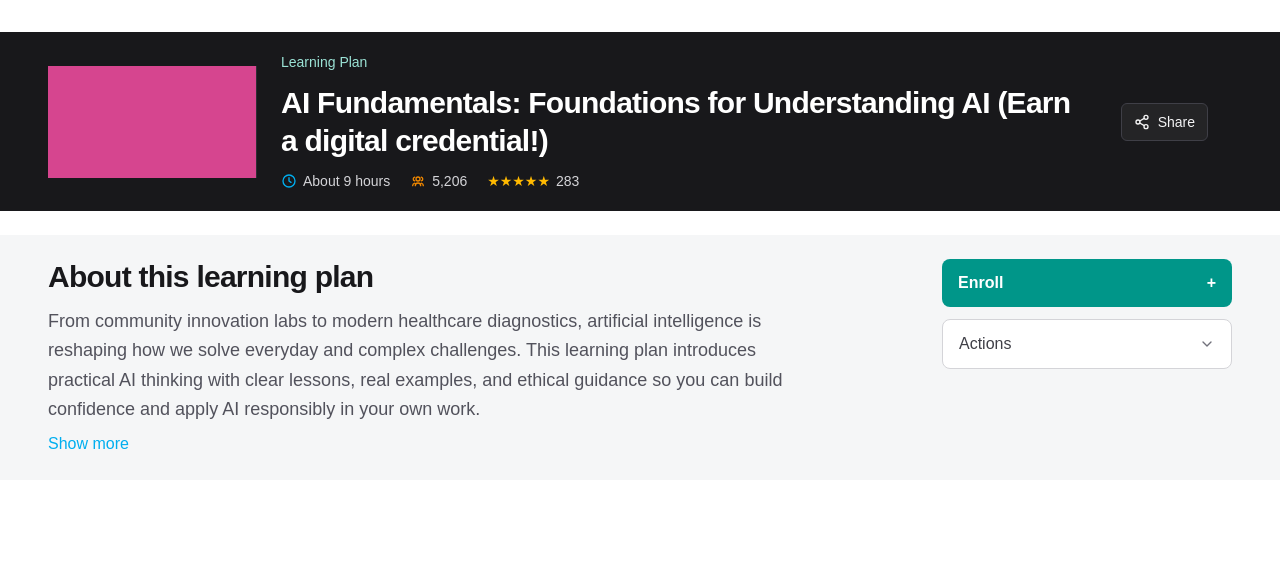
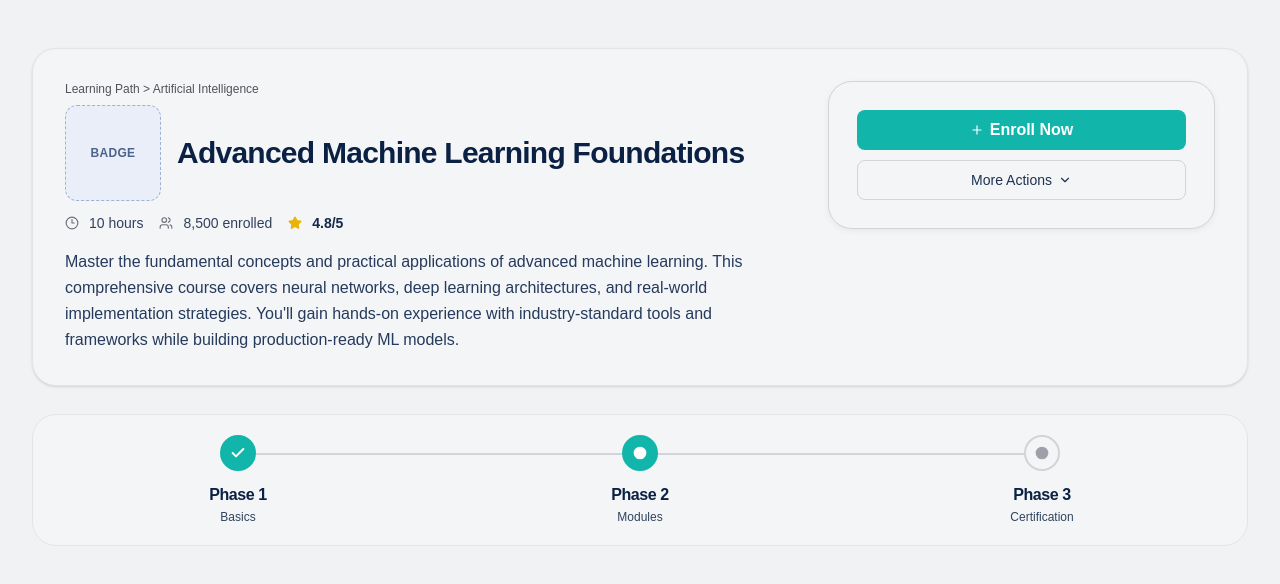
Before and after one commit to nathsuki73/gadvance, a Next.js app: page /course in a window 1280 px wide. Shown: the top 584 px of the page. Built offline with nearby package versions, Linux system fonts and the light colour scheme.

Commit message:
Refactor CourseCard, AboutLearningPlan, and SubHeader components for improved styling and layout; update package-lock.json to include peer dependencies

```diff
--- a/app/components/courseDetails/about.tsx
+++ b/app/components/courseDetails/about.tsx
@@ -1,54 +1,49 @@
+import { Check, Circle } from "lucide-react";
+
+const phases = [
+  { label: "Phase 1", subtitle: "Basics", state: "completed" },
+  { label: "Phase 2", subtitle: "Modules", state: "active" },
+  { label: "Phase 3", subtitle: "Certification", state: "upcoming" },
+] as const;
+
 export default function AboutLearningPlan() {
   return (
-		<section className="relative left-1/2 right-1/2 mt-6 w-screen -translate-x-1/2 bg-[#f5f6f7] px-4 py-6 md:px-8 lg:px-12">
-			<div className="flex flex-col gap-6 lg:flex-row lg:items-start lg:justify-between">
-				<div className="min-w-0 lg:max-w-4xl">
-						<h2 className="text-2xl font-bold tracking-tight text-zinc-900 md:text-3xl">
-						About this learning plan
-						</h2>
+    <section className="mt-7 rounded-3xl border border-zinc-200 bg-[#F4F5F7] p-4 md:p-5">
+      <div className="relative grid grid-cols-1 gap-4 sm:grid-cols-3 sm:gap-6 md:gap-8">
+        <div
+          className="pointer-events-none absolute top-4.5 hidden border-t-2 border-zinc-300 sm:block"
+          style={{ left: "16.6667%", right: "16.6667%" }}
+          aria-hidden="true"
+        />
+        {phases.map((phase) => {
+          const isCompleted = phase.state === "completed";
+          const isActive = phase.state === "active";
 
-						<p className="mt-3 max-w-3xl text-base leading-relaxed text-zinc-600 md:text-lg">
-						From community innovation labs to modern healthcare diagnostics,
-						artificial intelligence is reshaping how we solve everyday and
-						complex challenges. This learning plan introduces practical AI
-						thinking with clear lessons, real examples, and ethical guidance so
-						you can build confidence and apply AI responsibly in your own work.
-						</p>
-
-						<button
-							type="button"
-							className="mt-2 text-sm font-medium text-[#00aeef] transition hover:text-[#0092c9] md:text-base"
+          return (
+            <article key={phase.label} className="relative z-10 flex items-start gap-2.5 sm:flex-col sm:items-center sm:gap-3">
+              <div
+                className={`flex h-9 w-9 items-center justify-center rounded-full border-2 ${
+                  isCompleted || isActive
+                    ? "border-[#11B5AA] bg-[#11B5AA] text-white"
+                    : "border-zinc-300 bg-[#F4F5F7] text-zinc-400"
+                }`}
               >
-							Show more
-						</button>
+                {isCompleted ? (
+                  <Check className="h-4 w-4" strokeWidth={3} />
+                ) : (
+                  <Circle className="h-3.5 w-3.5" fill="currentColor" strokeWidth={1.8} />
+                )}
               </div>
 
-				<div className="w-full lg:ml-auto lg:w-72.5">
-						<button
-							type="button"
-							className="flex w-full items-center justify-between rounded-lg bg-teal-600 px-4 py-3 text-left text-base font-semibold text-white transition hover:bg-teal-700"
-						>
-							Enroll
-							<span aria-hidden="true">+</span>
-						</button>
-
-						<button
-							type="button"
-							className="mt-3 flex w-full items-center justify-between rounded-lg border border-zinc-300 bg-white px-4 py-3 text-left text-base font-medium text-zinc-700 transition hover:bg-zinc-50"
-						>
-							Actions
-							<svg
-								className="h-4 w-4 text-zinc-500"
-								viewBox="0 0 24 24"
-								fill="none"
-								stroke="currentColor"
-								strokeWidth="2"
-								aria-hidden="true"
-							>
-								<path d="M6 9l6 6 6-6" strokeLinecap="round" strokeLinejoin="round" />
-							</svg>
-						</button>
+              <div className="sm:text-center">
+                <h3 className="text-sm font-bold tracking-tight text-[#0A2144] md:text-base">
+                  {phase.label}
+                </h3>
+                <p className="mt-0.5 text-[11px] text-[#304360] md:text-xs">{phase.subtitle}</p>
               </div>
+            </article>
+          );
+        })}
       </div>
     </section>
   );
--- a/app/components/courseDetails/subHeader.tsx
+++ b/app/components/courseDetails/subHeader.tsx
@@ -1,93 +1,78 @@
+import { Clock3, Star, Users, ChevronDown, Plus } from "lucide-react";
+
 type SubHeaderProps = {
   title?: string;
   pathLabel?: string;
   duration?: string;
   learners?: string;
   reviews?: string;
+  description?: string;
 };
 
 export default function SubHeader({
-	title = "AI Fundamentals: Foundations for Understanding AI (Earn a digital credential!)",
-	pathLabel = "Learning Plan",
-	duration = "About 9 hours",
-	learners = "5,206",
-	reviews = "283",
+  title = "Advanced Machine Learning Foundations",
+  pathLabel = "Learning Path > Artificial Intelligence",
+  duration = "10 hours",
+  learners = "8,500 enrolled",
+  reviews = "4.8/5",
+  description = "Master the fundamental concepts and practical applications of advanced machine learning. This comprehensive course covers neural networks, deep learning architectures, and real-world implementation strategies. You'll gain hands-on experience with industry-standard tools and frameworks while building production-ready ML models.",
 }: SubHeaderProps) {
   return (
-		<section className="relative left-1/2 right-1/2 w-screen -translate-x-1/2 bg-zinc-900">
-			<div className="relative z-10 flex flex-col px-4 md:flex-row md:items-center md:px-8 lg:px-12">
-				<div className="h-24 w-full shrink-0 bg-[#d6458f] md:h-28 md:w-52" />
+    <section className="rounded-3xl border border-zinc-200 bg-[#F4F5F7] p-5 shadow-sm md:p-8">
+      <div className="grid grid-cols-1 gap-8 lg:grid-cols-[1.7fr_0.9fr] lg:items-start">
+        <div>
+          <p className="text-[11px] text-zinc-600 md:text-xs">{pathLabel}</p>
 
-				<div className="hidden h-24 w-px bg-zinc-700/60 md:block md:h-28" />
+          <div className="mt-2 flex items-center gap-3 md:gap-4">
+            <div
+              className="flex h-18 w-18 shrink-0 items-center justify-center rounded-xl border border-dashed border-[#9CB2D5] bg-[#E9EEF8] p-2 text-xs font-semibold uppercase tracking-wide text-[#4B648C] md:h-24 md:w-24 md:p-3"
+              aria-label="Badge placeholder"
+            >
+              Badge
+            </div>
 
-				<div className="flex flex-1 flex-col gap-3 px-4 py-4 md:px-6 md:py-5">
-					<p className="text-sm text-[#9be3d6]">{pathLabel}</p>
+            <h1 className="text-xl font-black tracking-tight text-[#0A2144] md:text-3xl">
+              {title}
+            </h1>
+          </div>
 
-					<h2 className="text-xl font-semibold leading-tight tracking-tight text-white md:text-3xl">
-						{title}
-					</h2>
-
-					<div className="flex flex-wrap items-center gap-x-5 gap-y-2 text-sm text-zinc-300">
-						<span className="inline-flex items-center gap-1.5">
-							<svg
-								className="h-4 w-4 text-[#00aeef]"
-								fill="none"
-								stroke="currentColor"
-								strokeWidth="2"
-								viewBox="0 0 24 24"
-								aria-hidden="true"
-							>
-								<circle cx="12" cy="12" r="9" />
-								<path d="M12 7v5l3 2" strokeLinecap="round" strokeLinejoin="round" />
-							</svg>
+          <div className="mt-3 flex flex-wrap items-center gap-x-4 gap-y-1.5 text-xs text-[#31415C] md:text-sm">
+            <span className="inline-flex items-center gap-2.5">
+              <Clock3 className="h-3.5 w-3.5 text-zinc-500" />
               {duration}
             </span>
-
-						<span className="inline-flex items-center gap-1.5">
-							<svg
-								className="h-4 w-4 text-[#ef8700]"
-								fill="none"
-								stroke="currentColor"
-								strokeWidth="2"
-								viewBox="0 0 24 24"
-								aria-hidden="true"
-							>
-								<path
-									d="M16 19a4 4 0 00-8 0M12 12a3 3 0 100-6 3 3 0 000 6M20 19a4 4 0 00-3-3.87M17 6.13a3 3 0 010 5.75M4 19a4 4 0 013-3.87M7 6.13a3 3 0 000 5.75"
-									strokeLinecap="round"
-									strokeLinejoin="round"
-								/>
-							</svg>
+            <span className="inline-flex items-center gap-2.5">
+              <Users className="h-3.5 w-3.5 text-zinc-500" />
               {learners}
             </span>
-
-						<span className="inline-flex items-center gap-1.5">
-							<span className="inline-flex text-amber-400">★★★★★</span>
+            <span className="inline-flex items-center gap-2.5 font-semibold text-[#13284A]">
+              <Star className="h-3.5 w-3.5 fill-[#EAB308] text-[#EAB308]" />
               {reviews}
             </span>
           </div>
+
+          <p className="mt-4 max-w-4xl text-sm leading-relaxed text-[#253A5C] md:text-base">
+            {description}
+          </p>
         </div>
+
+        <aside className="rounded-3xl border border-zinc-300 bg-[#F4F5F7] p-5 shadow-[0_2px_6px_rgba(15,23,42,0.06)] md:p-7">
+          <button
+            type="button"
+            className="flex h-10 w-full items-center justify-center gap-1.5 rounded-lg bg-[#11B5AA] px-3 text-sm font-bold text-white transition hover:bg-[#0DA297] md:text-base"
+          >
+            <Plus className="h-3.5 w-3.5" />
+            Enroll Now
+          </button>
 
           <button
             type="button"
-					className="mx-4 mb-4 inline-flex items-center gap-2 self-start rounded-md border border-zinc-700 bg-zinc-800/80 px-3 py-2 text-sm text-zinc-100 transition hover:border-[#00aeef] hover:text-[#00aeef] md:mx-6 md:mb-0 md:self-center"
+            className="mt-2.5 flex h-10 w-full items-center justify-center gap-1.5 rounded-lg border border-zinc-300 bg-transparent px-3 text-xs font-medium text-[#1E3252] transition hover:bg-zinc-50 md:text-sm"
           >
-					<svg
-						className="h-4 w-4"
-						fill="none"
-						stroke="currentColor"
-						strokeWidth="2"
-						viewBox="0 0 24 24"
-						aria-hidden="true"
-					>
-						<path d="M8.59 13.51l6.83 3.98" strokeLinecap="round" />
-						<path d="M15.41 6.51L8.59 10.49" strokeLinecap="round" />
-						<circle cx="18" cy="5" r="3" />
-						<circle cx="6" cy="12" r="3" />
-						<circle cx="18" cy="19" r="3" />
-					</svg>
-					Share
+            More Actions
+            <ChevronDown className="h-3.5 w-3.5" />
           </button>
+        </aside>
       </div>
     </section>
   );
--- a/app/components/courseTemplate.tsx
+++ b/app/components/courseTemplate.tsx
@@ -8,8 +8,8 @@ type CourseTemplateProps = {
 
 export default function CourseTemplate({ children }: CourseTemplateProps) {
 	return (
-		<main className="min-h-screen w-full bg-white text-zinc-900">
-			<div className="mx-auto w-full max-w-7xl px-4 py-8 md:px-8 lg:px-12">
+		<main className="min-h-screen w-full bg-[#F1F2F4] text-zinc-900">
+			<div className="mx-auto w-full max-w-7xl px-4 py-8 md:px-6 md:py-10 lg:px-8 lg:py-12">
 				<SubHeader />
 				<AboutLearningPlan />
 				{children}
```
Also changed, not shown: app/components/CourseCard.tsx (+13 -16 lines), 1 other file (tests, documents, lock files or other folders). Lines whose indentation alone changed are shown as unchanged.
